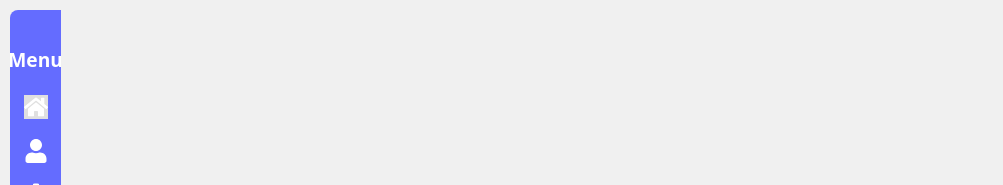
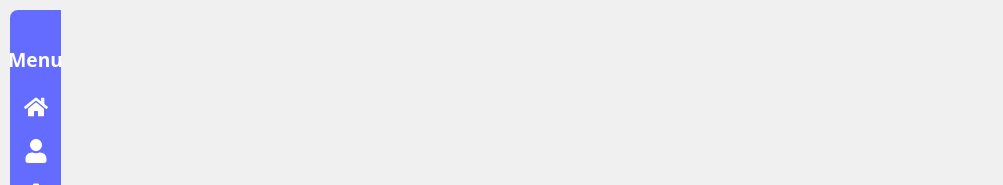
Before and after one commit to tenwenshean/ecom, a React (Vite) app: page /dashboard in a window 1280 px wide. Shown: the top 185 px of the page, without its empty margins (0-1003 px from the left). Built offline with nearby package versions, Linux system fonts and the light colour scheme.

Commit message:
remove transparent background of dashboard

```diff
--- a/package.json
+++ b/package.json
@@ -12,10 +12,10 @@
   "dependencies": {
     "cors": "^2.8.5",
     "ecom": "file:",
-    "react": "^19.0.0",
-    "react-dom": "^19.0.0",
+    "react": "^19.1.1",
+    "react-dom": "^19.1.1",
     "react-icons": "^5.5.0",
-    "react-router-dom": "^7.5.3"
+    "react-router-dom": "^7.8.2"
   },
   "devDependencies": {
     "@eslint/js": "^9.22.0",
--- a/src/components/Layout.tsx
+++ b/src/components/Layout.tsx
@@ -73,7 +73,7 @@ const Layout: React.FC<{ children: React.ReactNode }> = ({ children }) => {
         onClick={onClick}
         style={{
           cursor: 'pointer',
-          backgroundColor: isActive ? '#e0e0e0' : 'transparent',
+          backgroundColor: 'transparent',
           // Add subtle visual feedback for active/hover states
           transition: 'background-color 0.2s ease'
         }}
```
Also changed, not shown: requirements.txt (added), 1 other file (tests, documents, lock files or other folders).
